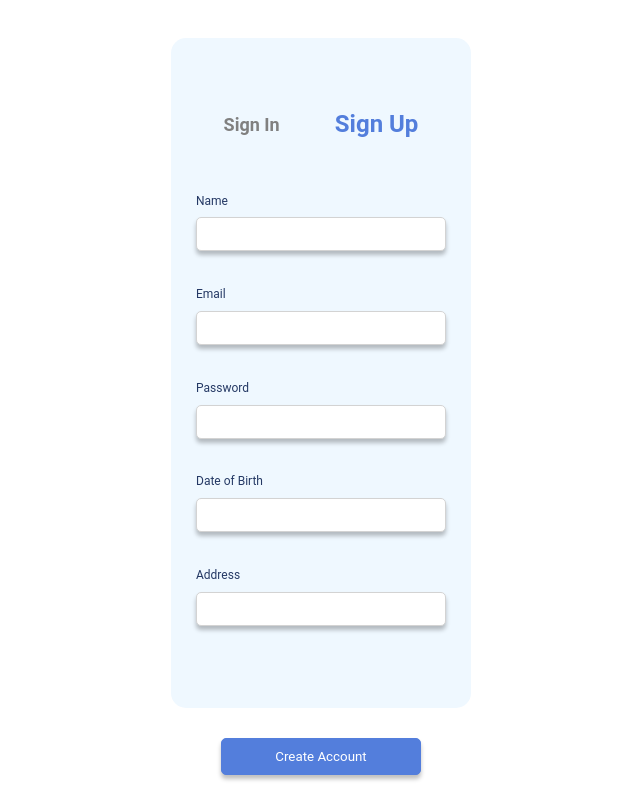
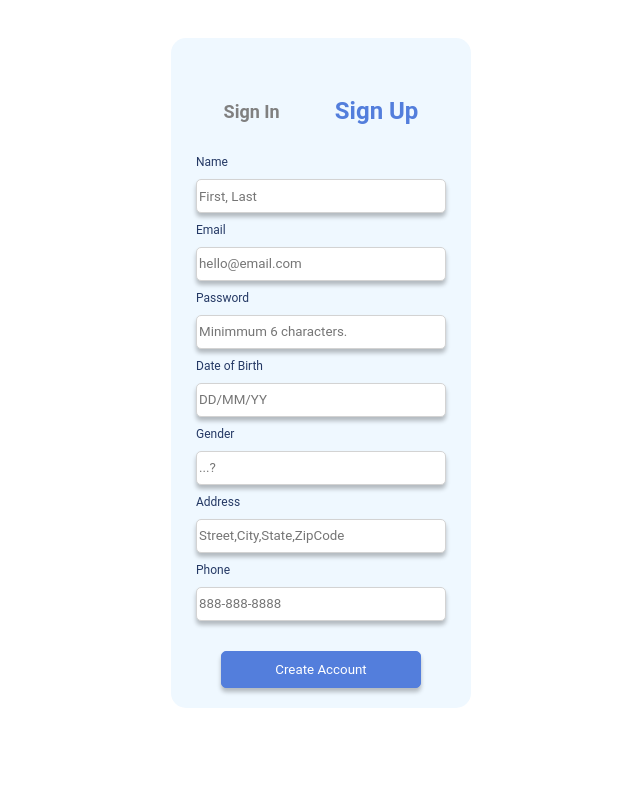
Before and after one commit to wyncode/c39_med_me, a React (Create React App) app in the folder client/: page /signup in a window 1280 px wide. Shown: the whole page, without its empty margins (319-959 px from the left). Built offline with nearby package versions, Linux system fonts and the light colour scheme; the HTML template or start-up script is replaced by a standard one.

Commit message:
Added Login and signUp  funtionality

```diff
--- a/client/src/App.jsx
+++ b/client/src/App.jsx
@@ -1,7 +1,7 @@
-import React, { useState, useEffect } from 'react';
+import React from 'react';
 import LogIn from './Pages/SignIn/LogIn';
 import SignUp from './Pages/SignUp/SignUp';
-import { BrowserRouter as Router, Route, Switch, Link } from 'react-router-dom';
+import { BrowserRouter as Router, Route, Switch } from 'react-router-dom';
 import { AppContextProvider } from './context/AppContext';
 
 function App() {
--- a/client/src/Pages/SignIn/LogIn.jsx
+++ b/client/src/Pages/SignIn/LogIn.jsx
@@ -22,7 +22,7 @@ const LogIn = ({ history }) => {
       sessionStorage.setItem('user', response.data);
       history.push('/');
     } catch (error) {
-      swal(`Oops!`, 'Something went wrong.');
+      swal(`Oops!`, 'Invalid email or password.');
     }
   };
 
@@ -41,11 +41,11 @@ const LogIn = ({ history }) => {
         </div>
         <div className="dataformcontainer">
           <h2>Email</h2>
-          <input type="text" name="name" onChange={handleChange} />
+          <input type="text" name="email" onChange={handleChange} />
         </div>
         <div className="dataformcontainer">
           <h2>Password</h2>
-          <input type="text" name="name" onChange={handleChange} />
+          <input type="password" name="password" onChange={handleChange} />
         </div>
       </form>
       <div className="createaccountcontainer">
--- a/client/src/Pages/SignUp/SignUp.jsx
+++ b/client/src/Pages/SignUp/SignUp.jsx
@@ -1,11 +1,32 @@
-import React from 'react';
 import './SignUp.css';
+import React, { useState, useContext } from 'react';
 import { Link } from 'react-router-dom';
+import { AppContext } from '../../context/AppContext';
+import axios from 'axios';
+import swal from 'sweetalert';
 
-const SignUp = () => {
+const SignUp = ({ history }) => {
+  const { setCurrentUser } = useContext(AppContext);
+  const [formData, setFormData] = useState(null);
+
+  const handleChange = (event) => {
+    setFormData({ ...formData, [event.target.name]: event.target.value });
+  };
+
+  const handleSignUp = async (e) => {
+    e.preventDefault();
+    try {
+      const response = await axios.post('/api', formData);
+      sessionStorage.setItem('user', response.data);
+      setCurrentUser(response.data.user);
+      history.push('/');
+    } catch (error) {
+      swal('SignUp Error: ', error.toString());
+    }
+  };
   return (
     <div className="fullview">
-      <form className="formcontainer">
+      <form className="formcontainer" onSubmit={handleSignUp}>
         <div className="menucontainer">
           <h1>
             <Link to="/login" className="signin">
@@ -16,30 +37,76 @@ const SignUp = () => {
         </div>
         <div className="datacontainer">
           <h2>Name</h2>
-          <input type="text" name="name" />
+          <input
+            type="text"
+            name="name"
+            onChange={handleChange}
+            placeholder="First, Last"
+          />
         </div>
         <div className="datacontainer">
           <h2>Email</h2>
-          <input type="text" name="name" />
+          <input
+            type="text"
+            name="email"
+            onChange={handleChange}
+            placeholder="hello@email.com"
+          />
         </div>
         <div className="datacontainer">
           <h2>Password</h2>
-          <input type="text" name="name" />
+          <input
+            type="password"
+            name="password"
+            onChange={handleChange}
+            placeholder="Minimmum 6 characters."
+          />
         </div>
         <div className="datacontainer">
           <h2>Date of Birth</h2>
-          <input type="text" name="name" />
+          <input
+            type="text"
+            name="dob"
+            onChange={handleChange}
+            placeholder="DD/MM/YY"
+          />
+        </div>
+        <div className="datacontainer">
+          <h2>Gender</h2>
+          <input
+            type="text"
+            name="gender"
+            onChange={handleChange}
+            placeholder="...?"
+          />
         </div>
         <div className="datacontainer">
           <h2>Address</h2>
-          <input type="text" name="name" />
+          <input
+            type="text"
+            name="address"
+            onChange={handleChange}
+            placeholder="Street,City,State,ZipCode"
+          />
+        </div>
+        <div className="datacontainer">
+          <h2>Phone</h2>
+          <input
+            type="text"
+            name="phone"
+            onChange={handleChange}
+            placeholder="888-888-8888"
+          />
+        </div>
+
+        <div className="createaccountcontainer">
+          <div className="buttoncontainer">
+            <button className="createaccountbutton" type="submit">
+              Create Account
+            </button>
+          </div>
         </div>
       </form>
-      <div className="createaccountcontainer">
-        <div className="buttoncontainer">
-          <button className="createaccountbutton">Create Account</button>
-        </div>
-      </div>
     </div>
   );
 };
```
